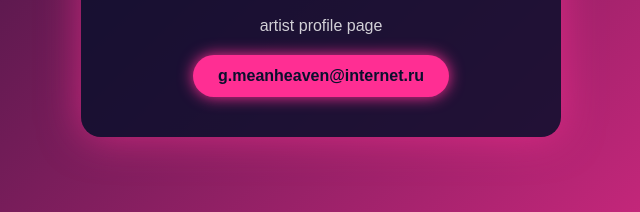
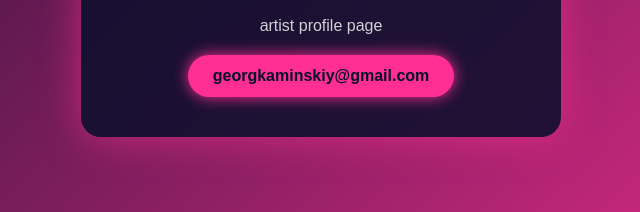
Before and after one commit to spravki-mos/sjj, a plain HTML site: page index.html in a window 1280 px wide. Shown: the part 399-611 px from the top of the page, 319-959 px from the left. Drawn offline with Linux system fonts and the light colour scheme.

Commit message:
Update index.html

```diff
--- a/index.html
+++ b/index.html
@@ -72,7 +72,7 @@
     <p>artist profile page</p>
 
     <a class="email" href="mailto:sloujamz@yandex.ru">
-        g.meanheaven@internet.ru
+        georgkaminskiy@gmail.com
     </a>
 </div>
 
```
